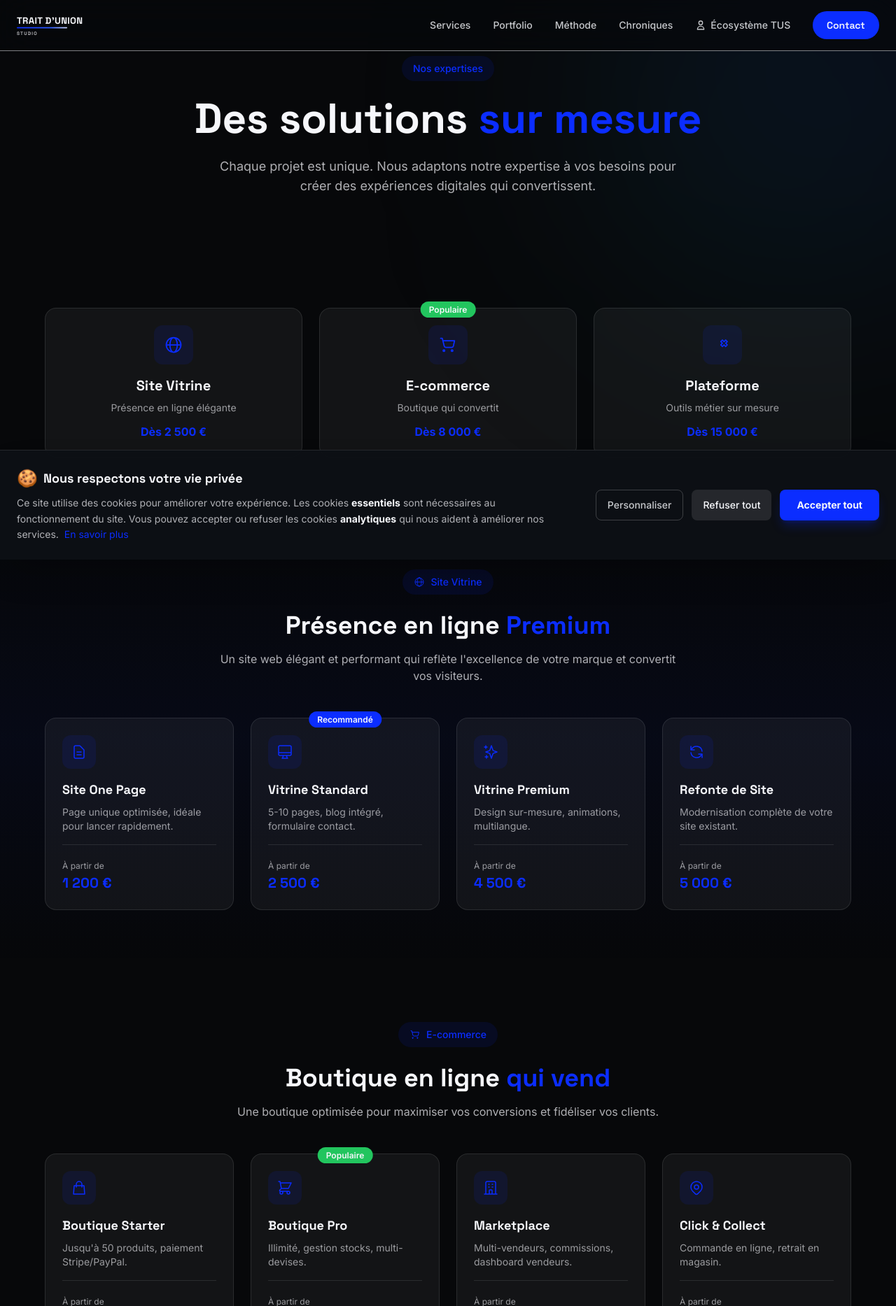
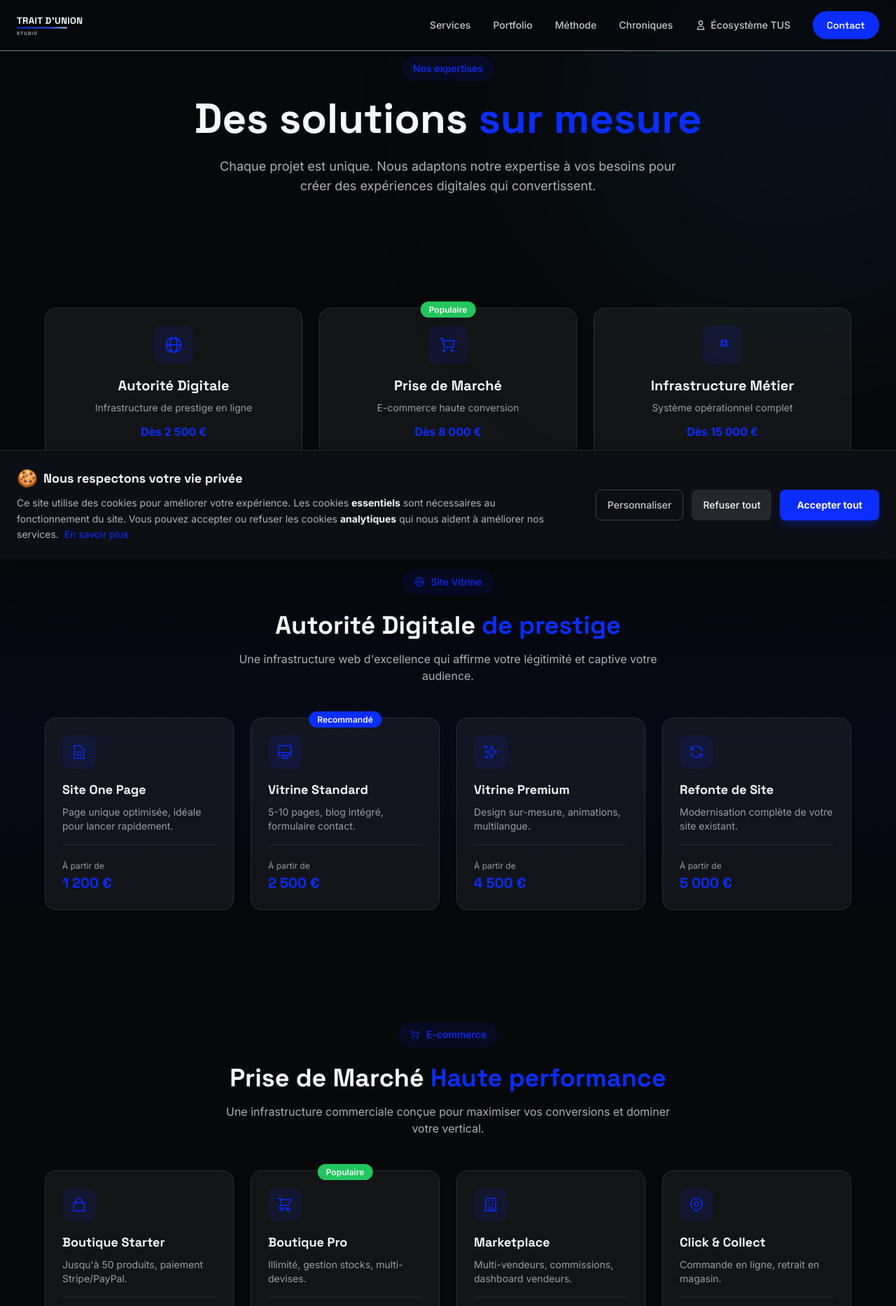
Before and after one commit to beaudelaire1/trait-d-union, a Django app: page /services/ in a window 1280 px wide. Shown: the top 1867 px of the page at 70% size. Run offline with Django 5.2, Linux system fonts and the light colour scheme; some libraries are stand-ins or nearby versions.

Commit message:
Rebranding: Transform services to 'Infrastructure Digitale' + fix espace-client domain to écosystème.tus.it

```diff
--- a/apps/pages/templates/pages/home.html
+++ b/apps/pages/templates/pages/home.html
@@ -347,7 +347,7 @@
                                             <path stroke-linecap="round" stroke-linejoin="round" stroke-width="1.5" d="M12 11V7a4 4 0 10-8 0v4"/>
                                             <path stroke-linecap="round" stroke-linejoin="round" stroke-width="1.5" d="M5 11h14v8H5z"/>
                                         </svg>
-                                        espace-client.tus.gf
+                                        \u00e9cosyst\u00e8me.tus.it
                                     </span>
                                 </div>
                             </div>
--- a/apps/pages/templates/pages/services.html
+++ b/apps/pages/templates/pages/services.html
@@ -40,8 +40,8 @@
                             <path stroke-linecap="round" stroke-linejoin="round" stroke-width="1.5" d="M12 3a9 9 0 100 18 9 9 0 000-18zm0 0c2.5 0 4.5 4 4.5 9s-2 9-4.5 9-4.5-4-4.5-9 2-9 4.5-9zm-7.5 9h15"/>
                         </svg>
                     </div>
-                    <h3 class="text-xl font-display font-bold mb-2">Site Vitrine</h3>
-                    <p class="text-tus-white/60 text-sm">Présence en ligne élégante</p>
+                    <h3 class="text-xl font-display font-bold mb-2">Autorité Digitale</h3>
+                    <p class="text-tus-white/60 text-sm">Infrastructure de prestige en ligne</p>
                     <p class="text-tus-blue font-bold mt-3">Dès 2 500 €</p>
                 </div>
             </a>
@@ -59,8 +59,8 @@
                             <path stroke-linecap="round" stroke-linejoin="round" stroke-width="1.5" d="M7 20a1 1 0 100-2 1 1 0 000 2zm10 0a1 1 0 100-2 1 1 0 000 2z"/>
                         </svg>
                     </div>
-                    <h3 class="text-xl font-display font-bold mb-2">E-commerce</h3>
-                    <p class="text-tus-white/60 text-sm">Boutique qui convertit</p>
+                    <h3 class="text-xl font-display font-bold mb-2">Prise de Marché</h3>
+                    <p class="text-tus-white/60 text-sm">E-commerce haute conversion</p>
                     <p class="text-tus-blue font-bold mt-3">Dès 8 000 €</p>
                 </div>
             </a>
@@ -74,8 +74,8 @@
                             <path stroke-linecap="round" stroke-linejoin="round" stroke-width="1.5" d="M12 6l2 2 2-2 2 2-2 2 2 2-2 2-2-2-2 2-2-2 2-2-2-2 2-2 2 2z"/>
                         </svg>
                     </div>
-                    <h3 class="text-xl font-display font-bold mb-2">Plateforme</h3>
-                    <p class="text-tus-white/60 text-sm">Outils métier sur mesure</p>
+                    <h3 class="text-xl font-display font-bold mb-2">Infrastructure Métier</h3>
+                    <p class="text-tus-white/60 text-sm">Système opérationnel complet</p>
                     <p class="text-tus-blue font-bold mt-3">Dès 15 000 €</p>
                 </div>
             </a>
@@ -93,10 +93,10 @@
                     Site Vitrine
                 </span>
                 <h2 class="text-3xl md:text-4xl font-display font-bold mb-4">
-                    Présence en ligne <span class="text-tus-blue">Premium</span>
+                    Autorité Digitale <span class="text-tus-blue">de prestige</span>
                 </h2>
                 <p class="text-tus-white/70 max-w-2xl mx-auto">
-                    Un site web élégant et performant qui reflète l'excellence de votre marque et convertit vos visiteurs.
+                    Une infrastructure web d'excellence qui affirme votre légitimité et captive votre audience.
                 </p>
             </div>
 
@@ -191,10 +191,10 @@
                     E-commerce
                 </span>
                 <h2 class="text-3xl md:text-4xl font-display font-bold mb-4">
-                    Boutique en ligne <span class="text-tus-blue">qui vend</span>
+                    Prise de Marché <span class="text-tus-blue">Haute performance</span>
                 </h2>
                 <p class="text-tus-white/70 max-w-2xl mx-auto">
-                    Une boutique optimisée pour maximiser vos conversions et fidéliser vos clients.
+                    Une infrastructure commerciale conçue pour maximiser vos conversions et dominer votre vertical.
                 </p>
             </div>
 
@@ -277,7 +277,7 @@
         </div>
     </section>
 
-    <!-- ==================== PLATEFORME SECTION ==================== -->
+    <!-- ==================== INFRASTRUCTURE METIER SECTION ==================== -->
     <section id="plateforme" class="py-20 px-6 relative z-10 scroll-mt-20 bg-gradient-to-b from-transparent via-tus-blue/5 to-transparent">
         <div class="max-w-6xl mx-auto">
             <div class="text-center mb-12 animate-fade-in">
@@ -285,13 +285,13 @@
                     <svg class="w-4 h-4" fill="none" stroke="currentColor" viewBox="0 0 24 24">
                         <path stroke-linecap="round" stroke-linejoin="round" stroke-width="1.5" d="M12 6l2 2 2-2 2 2-2 2 2 2-2 2-2-2-2 2-2-2 2-2-2-2 2-2 2 2z"/>
                     </svg>
-                    Plateforme & ERP
+                    Infrastructure Métier
                 </span>
                 <h2 class="text-3xl md:text-4xl font-display font-bold mb-4">
-                    Outils métier <span class="text-tus-blue">sur mesure</span>
+                    Écosystème opérationnel <span class="text-tus-blue">complet</span>
                 </h2>
                 <p class="text-tus-white/70 max-w-2xl mx-auto">
-                    Des solutions digitales personnalisées pour automatiser et optimiser vos processus internes.
+                    Des systèmes applicatifs sur-mesure qui unifient votre opération et décuplent votre productivité.
                 </p>
             </div>
 
```
